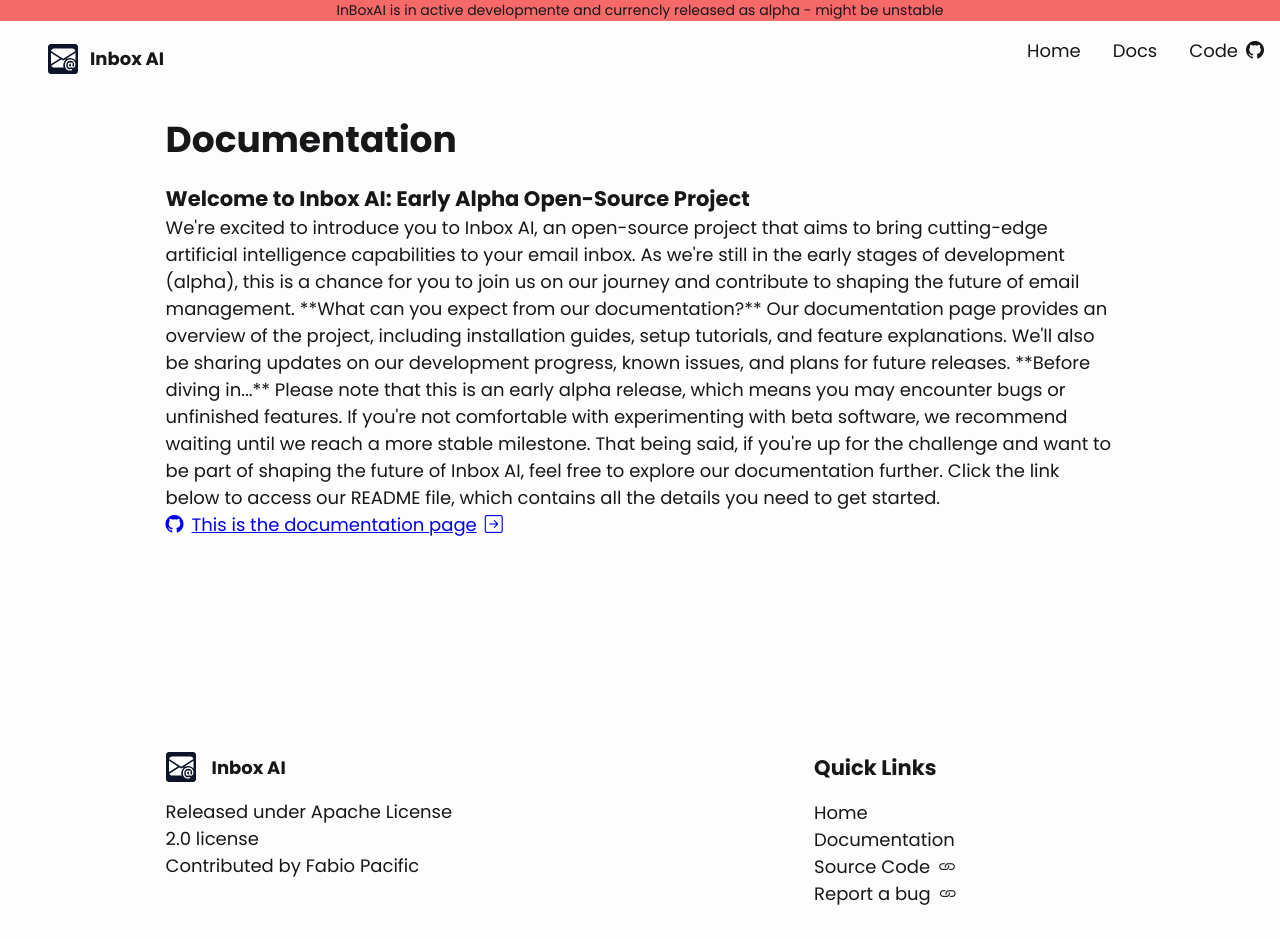
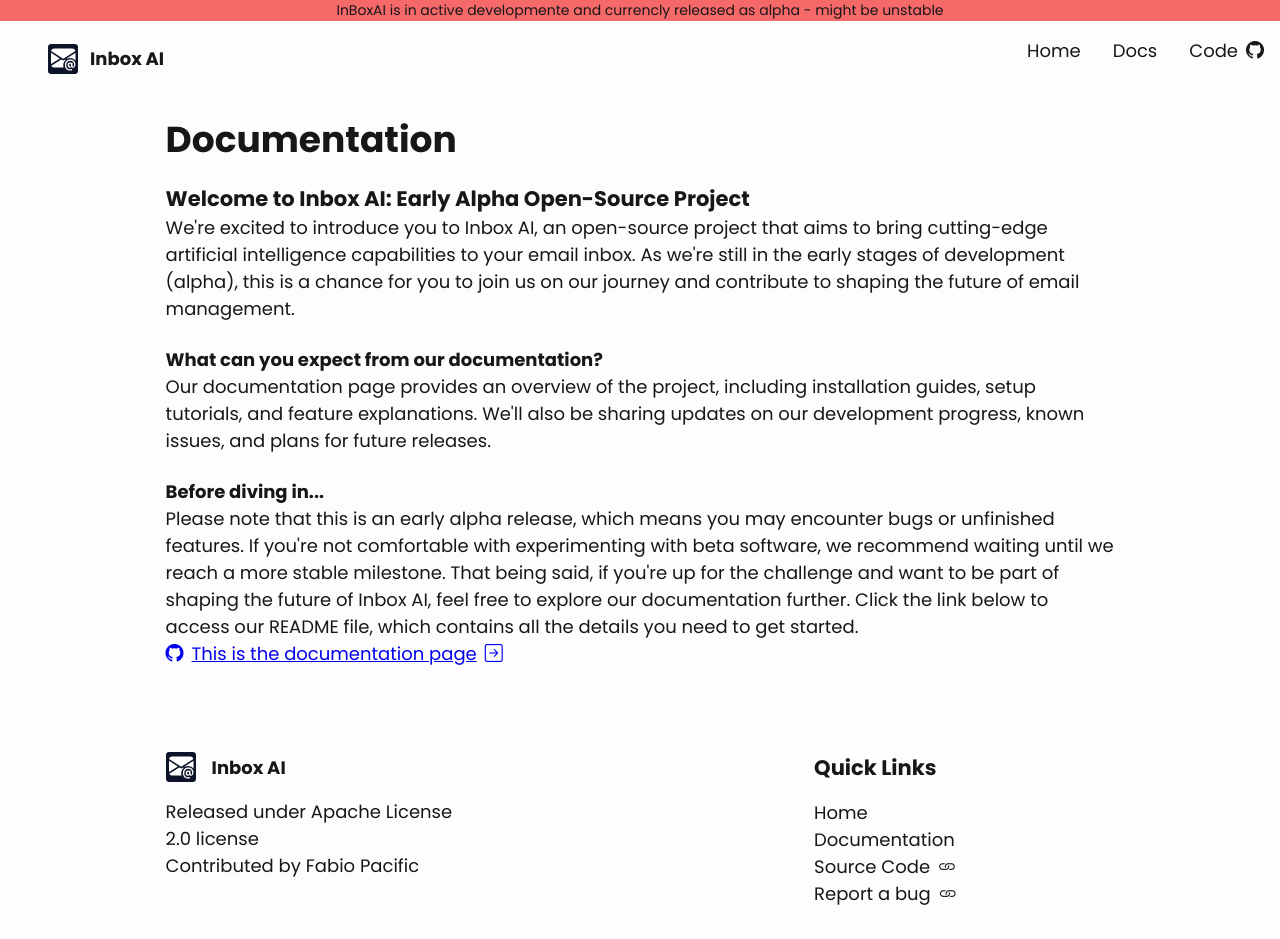
Before and after one commit to fabiopacificicom/inboxAI-landing, a React (Vite) app: page /docs in a window 1280 px wide. Built offline with nearby package versions, Linux system fonts and the light colour scheme; a web font is replaced by a local one.

Commit message:
minor adjustments

```diff
--- a/src/components/HomePageMain/HomePageMain.module.css
+++ b/src/components/HomePageMain/HomePageMain.module.css
@@ -81,6 +81,7 @@
         align-items: center;
         justify-content: center;
         border-radius: 0.25rem;
+        opacity: 50%;
       }
 
       .icon__text
--- a/src/pages/Docs.jsx
+++ b/src/pages/Docs.jsx
@@ -13,12 +13,21 @@
             capabilities to your email inbox. As we're still in the early stages of development (alpha), this is a chance for you to join us on
             our journey and contribute to shaping the future of email management.
 
-            **What can you expect from our documentation?**
+
+          </p>
+
+          <h4 className="mt-4">
+            What can you expect from our documentation?
+          </h4>
+          <p>
 
             Our documentation page provides an overview of the project, including installation guides, setup tutorials, and feature explanations.
             We'll also be sharing updates on our development progress, known issues, and plans for future releases.
 
-            **Before diving in...**
+          </p>
+          <h4 className="mt-4"> Before diving in...</h4>
+          <p>
+
 
             Please note that this is an early alpha release, which means you may encounter bugs or unfinished features. If you're not comfortable
             with experimenting with beta software, we recommend waiting until we reach a more stable milestone.
@@ -26,12 +35,13 @@
             That being said, if you're up for the challenge and want to be part of shaping the future of Inbox AI, feel free to explore our
             documentation further. Click the link below to access our README file, which contains all the details you need to get started.
 
-            <a href="https://github.com/fabiopacificicom/inboxAI/blob/main/README.md" className="d-flex gap-2" target="_blank">
-              <i className="bi bi-github"></i>
-              This is the documentation page
-              <i className="bi bi-arrow-right-square" ></i>
-            </a>
+
           </p>
+          <a href="https://github.com/fabiopacificicom/inboxAI/blob/main/README.md" className="btn d-flex gap-2" target="_blank">
+            <i className="bi bi-github"></i>
+            This is the documentation page
+            <i className="bi bi-arrow-right-square" ></i>
+          </a>
         </div>
       </div>
     </main>
```
Also changed, not shown: src/components/HomePageMain/HomePageMain.jsx (line endings or trailing spaces), src/pages/Home.jsx (line endings or trailing spaces), src/pages/Layout.jsx (line endings or trailing spaces).
